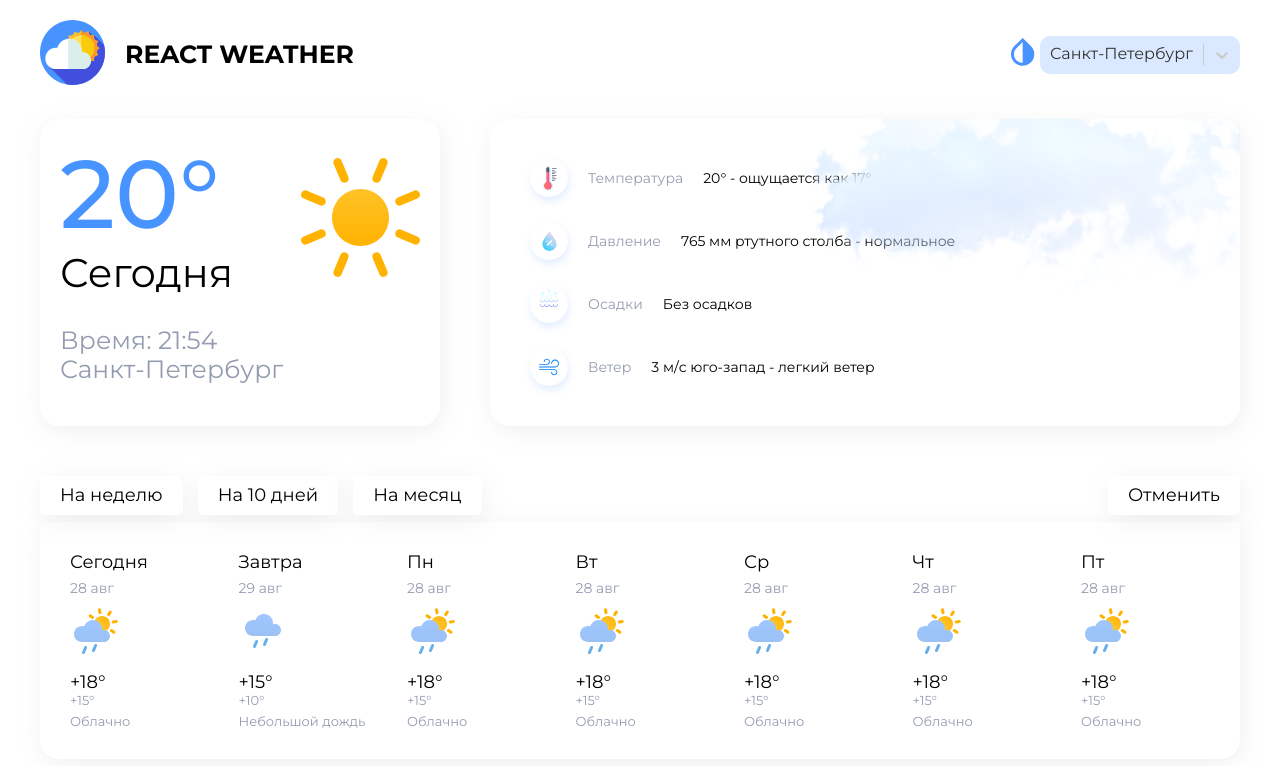
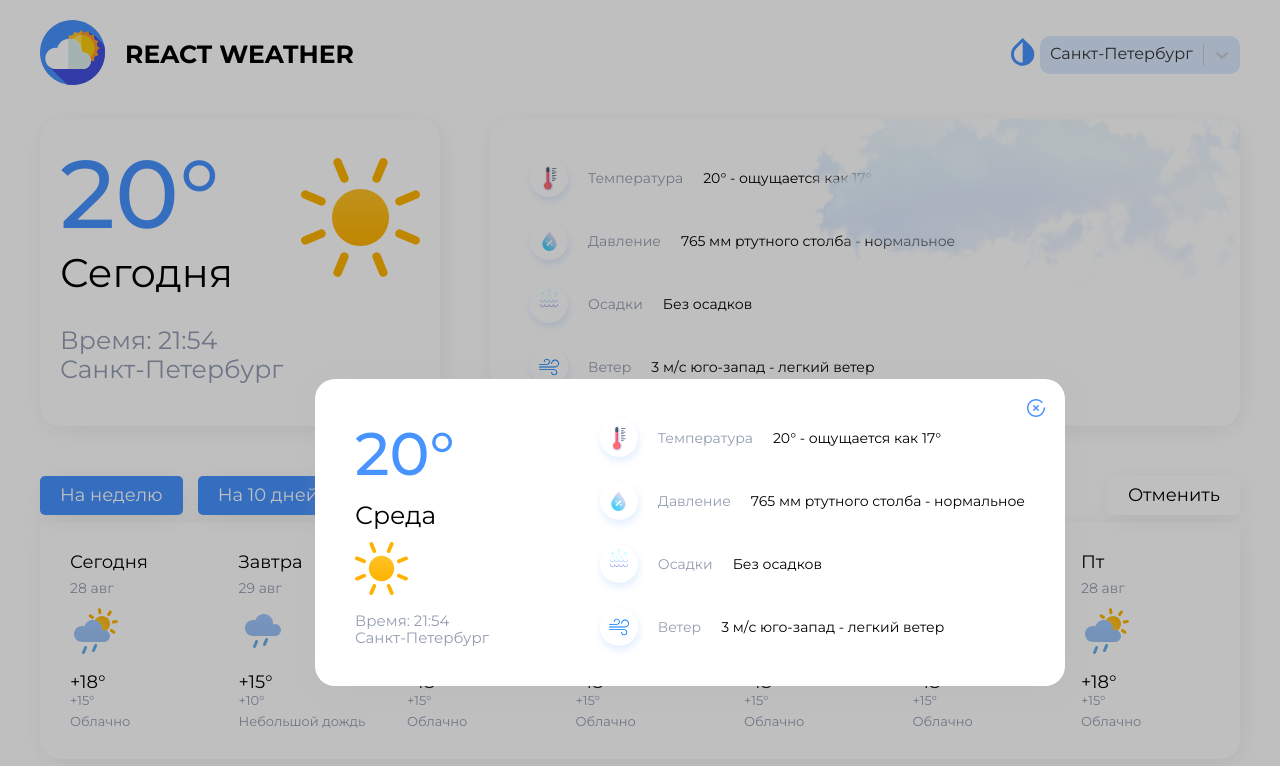
Before and after one commit to wanted4235/react_weather, a React (Create React App) app: page / in a window 1280 px wide. Shown: the top 766 px of the page. Built offline with nearby package versions, Linux system fonts and the light colour scheme.

Commit message:
create popup components

```diff
--- a/src/App.tsx
+++ b/src/App.tsx
@@ -3,9 +3,12 @@
 import { Home } from './pages/Home/Home';
 import { MonthStatistics } from './pages/MonthStatistics/components/MonthStatistics';
 import { Header } from './shared/Header/Header'
+import { Popup } from './shared/Header/popup/Popup';
 
 function App() {
   return (
+    <div className="global-container">
+      <Popup />
       <div className="container">
         <Header />
         <Routes>
@@ -13,6 +16,7 @@
           <Route path="/month-statistics" element={<MonthStatistics />} />
         </Routes>
       </div >
+    </div>
   );
 }
 
--- a/src/assets/icons/global/GlobalSvgSelector.tsx
+++ b/src/assets/icons/global/GlobalSvgSelector.tsx
@@ -90,7 +90,24 @@
                     </radialGradient>
                 </defs>
             </svg>
-
+        );
+        case 'close': return (
+            <svg
+                width="18"
+                height="18"
+                viewBox="0 0 18 18"
+                fill="none"
+                xmlns="http://www.w3.org/2000/svg"
+            >
+                <path
+                    d="M17.25 8.25C16.836 8.25 16.5 8.586 16.5 9C16.5 13.1355 13.1355 16.5 9 16.5C4.8645 16.5 1.5 13.1355 1.5 9C1.5 4.8645 4.8645 1.5 9 1.5C11.0134 1.5 12.9034 2.28675 14.322 3.7155C14.6138 4.00912 15.0889 4.011 15.3825 3.71925C15.6765 3.4275 15.678 2.95238 15.3862 2.65838C13.6841 0.94425 11.4157 0 9 0C4.03725 0 0 4.03725 0 9C0 13.9628 4.03725 18 9 18C13.9624 18 18 13.9628 18 9C18 8.586 17.664 8.25 17.25 8.25Z"
+                    fill="#4793FF"
+                />
+                <path
+                    d="M10.0605 9L11.7803 7.28025C12.0731 6.98737 12.0731 6.51262 11.7803 6.21975C11.4874 5.92687 11.0126 5.92687 10.7198 6.21975L9.00003 7.9395L7.28028 6.21975C6.98778 5.92687 6.51228 5.92687 6.21978 6.21975C5.9269 6.51262 5.9269 6.98737 6.21978 7.28025L7.93953 9L6.21978 10.7197C5.9269 11.0126 5.9269 11.4874 6.21978 11.7802C6.36603 11.9269 6.55803 12 6.75003 12C6.94203 12 7.13403 11.9269 7.28028 11.7802L9.00003 10.0605L10.7198 11.7802C10.8664 11.9269 11.058 12 11.25 12C11.442 12 11.6336 11.9269 11.7803 11.7802C12.0731 11.4874 12.0731 11.0126 11.7803 10.7197L10.0605 9Z"
+                    fill="#4793FF"
+                />
+            </svg>
         );
         default:
             return null;
--- a/src/pages/Home/components/Days/Tabs.tsx
+++ b/src/pages/Home/components/Days/Tabs.tsx
@@ -24,7 +24,7 @@
         <div className={s.tabs}>
             <div className={s.tabs__wrapper}>
                 {tabs.map((tab: Tab) => (
-                    <div className={s.tab} key={tab.value}>
+                    <div className={s.tab + ' ' + s.active} key={tab.value}>
                         {tab.value}
                     </div>
                 ))}
--- /dev/null
+++ b/src/shared/Header/popup/Popup.module.scss
@@ -0,0 +1,74 @@
+@import '../../../styles/variables.scss';
+
+.popup {
+    position: absolute;
+    top: 50%;
+    left: calc(50% - 325px);
+    z-index: 1001;
+    display: flex;
+    align-items: center;
+    justify-content: space-between;
+    padding: 40px;
+    max-width: 750px;
+    width: 100%;
+    background: $light-background;
+    box-shadow: $box-shadow;
+    border-radius: $border-radius;
+}
+
+.blur {
+    position: absolute;
+    z-index: 1000;
+    width: 100%;
+    height: 100vh;
+    background: rgba(0, 0, 0, 0.25);
+}
+
+.close {
+    position: absolute;
+    top: 20px;
+    right: 20px;
+    cursor: pointer;
+
+    svg {
+        transition: 0.3s;
+    }
+
+    &:hover {
+        svg {
+            transform: rotate(360deg);
+        }
+    }
+}
+
+.day {
+    .day__temp {
+        font-weight: 500;
+        font-size: 60px;
+        color: $primary-color;
+        margin-bottom: 12px;
+    }
+
+    .day__name {
+        font-size: 25px;
+        line-height: 30px;
+        color: black;
+        margin-bottom: 12px;
+    }
+
+    .img {
+        svg {
+            width: 53px;
+            height: 53px;
+        }
+
+        margin-bottom: 12px;
+    }
+
+    .day__time,
+    .day__city {
+        font-size: 15px;
+        color: $base-color;
+    }
+
+}
--- /dev/null
+++ b/src/shared/Header/popup/Popup.tsx
@@ -0,0 +1,59 @@
+import React from 'react'
+import { GlobalSvgSelector } from '../../../assets/icons/global/GlobalSvgSelector'
+import { ThisDayItem } from '../../../pages/Home/components/ThisDayInfo/ThisDayItem'
+import s from '../popup/Popup.module.scss'
+
+type Props = {
+}
+
+export const Popup = (props: Props) => {
+    const items = [
+        {
+            icon_id: 'temp',
+            name: 'Температура',
+            value: '20° - ощущается как 17°',
+        },
+        {
+            icon_id: 'pressure',
+            name: 'Давление',
+            value: '765 мм ртутного столба - нормальное',
+        },
+        {
+            icon_id: 'precipitation',
+            name: 'Осадки',
+            value: 'Без осадков',
+        },
+        {
+            icon_id: 'wind',
+            name: 'Ветер',
+            value: '3 м/с юго-запад - легкий ветер',
+        },
+    ];
+
+    return (
+        <>
+            <div className={s.blur}></div>
+            <div className={s.popup}>
+                <div className={s.day}>
+                    <div className={s.day__temp}>20°</div>
+                    <div className={s.day__name}>Среда</div>
+                    <div className={s.img}><GlobalSvgSelector id='sun' /></div>
+                    <div className={s.day__time}>
+                        Время: <span>21:54</span>
+                    </div>
+                    <div className={s.day__city}>
+                        Санкт-Петербург
+                    </div>
+                </div>
+                <div className={s.this__day_info_items}>
+                    {items.map(item => (
+                        <ThisDayItem key={item.icon_id} item={item} />
+                    ))}
+                </div>
+                <div className={s.close}>
+                    <GlobalSvgSelector id='close' />
+                </div>
+            </div>
+        </>
+    )
+}
--- a/src/styles/index.scss
+++ b/src/styles/index.scss
@@ -8,6 +8,7 @@
 }
 
 body {
+    position: relative;
     font-family: 'Montserrat', sans-serif;
 }
 
```
Lines whose indentation alone changed are shown as unchanged.
